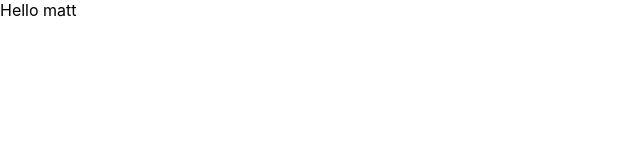
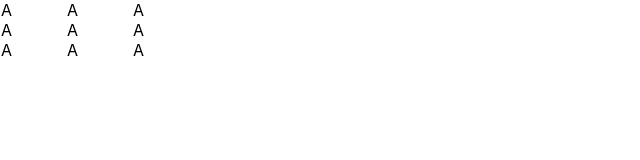
Before and after one commit to matthewpeak/instagram_front_end, a React (Create React App) app: page / in a window 1280 px wide. Shown: the top 160 px of the page, without its empty margins (0-640 px from the left). Built offline with nearby package versions, Linux system fonts and the light colour scheme.

Commit message:
basic grid logic

```diff
--- /dev/null
+++ b/src/Grid.css
@@ -0,0 +1,10 @@
+.grid-container{
+    display: flex;
+    justify-content: center;
+    flex-flow:row wrap;
+    width:200px
+}
+
+.picture-container{
+    width: 33%;
+}
--- a/src/components/UserGrid.js
+++ b/src/components/UserGrid.js
@@ -1,10 +1,18 @@
 import React from 'react'
-
+import '../Grid.css'
 const UserGrid =(props)=>{
 
     return(
-        <div>
-            Hello {props.user}
+        <div className='grid-container'>
+            <div className='picture-container'>A</div>
+            <div className='picture-container'>A</div>
+            <div className='picture-container'>A</div>
+            <div className='picture-container'>A</div>
+            <div className='picture-container'>A</div>
+            <div className='picture-container'>A</div>
+            <div className='picture-container'>A</div>
+            <div className='picture-container'>A</div>
+            <div className='picture-container'>A</div>
         </div>
     )
 }
```
